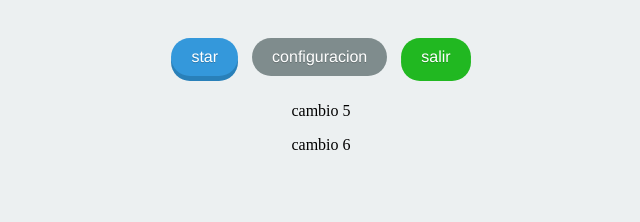
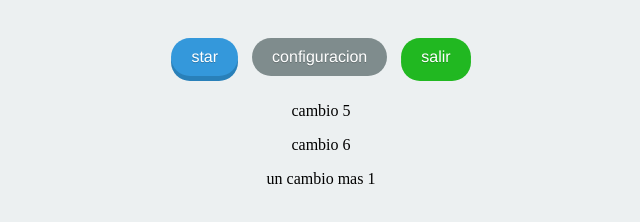
Before and after one commit to juandiegorivera/grupo-5to-3ra, a plain HTML site: page index.html in a window 1280 px wide. Shown: the whole page, without its empty margins (319-959 px from the left). Drawn offline with Linux system fonts and the light colour scheme.

Commit message:
un cambio mas 1

```diff
--- a/index.html
+++ b/index.html
@@ -14,5 +14,6 @@
 <a href="salir.html" class="boton verde">salir</a>
 <p>cambio 5</p>
 <p>cambio 6</p>
+<p>un cambio mas 1</p>
 <body>
 </html>
```
